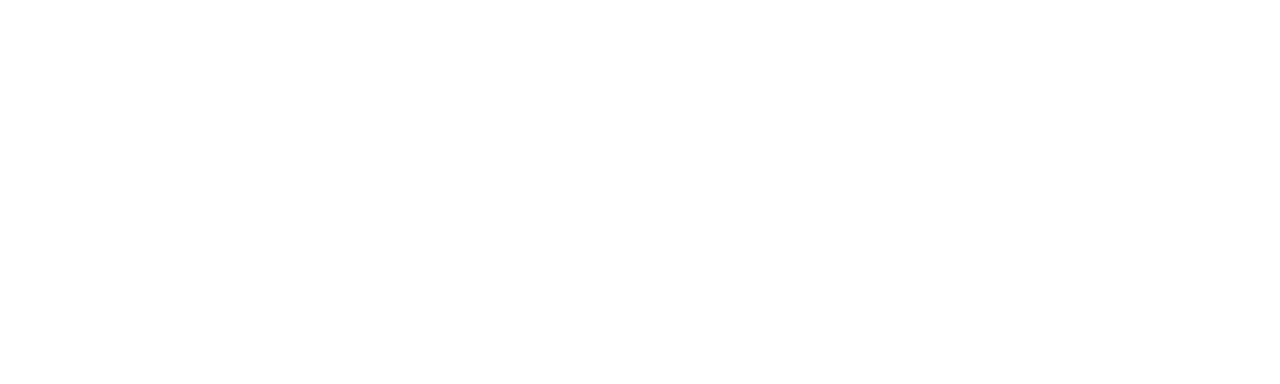
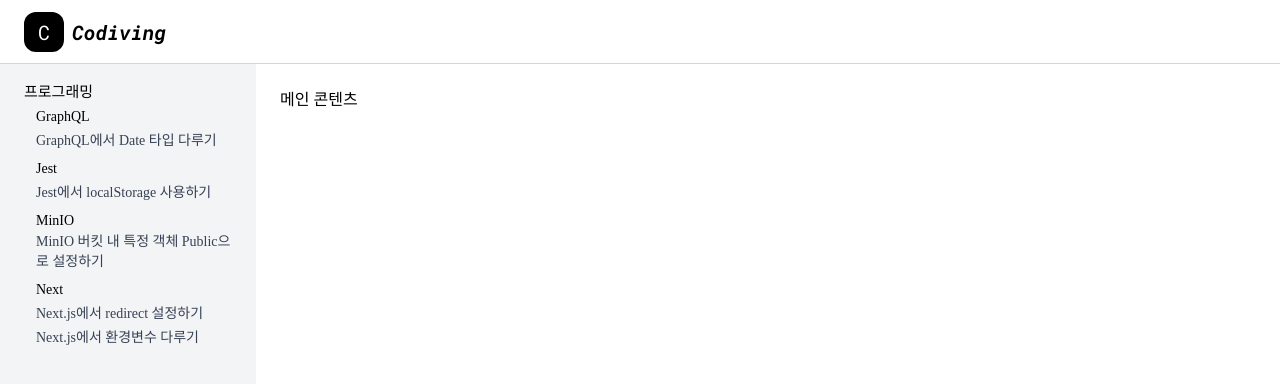
Before and after one commit to Codiving/tech-blog, a Next.js app: page / in a window 1280 px wide. Shown: the top 384 px of the page. Built offline with nearby package versions, Linux system fonts and the light colour scheme; a web font is replaced by a local one.

Commit message:
더미 데이터 렌더링

```diff
--- a/src/app/layout.tsx
+++ b/src/app/layout.tsx
@@ -1,11 +1,70 @@
 import type { Metadata } from "next";
 import "./globals.css";
+import { Header, Sidebar } from "@/components";
 
 export const metadata: Metadata = {
   title: "Codiving's 개발 블로그",
   description:
     "Codiving's 개발 블로그입니다. React, NextJS, TypeScript, JavaScript, Electron 등 여러 언어와 프레임워크를 공유합니다.",
 };
+
+const items: TreeItem[] = [
+  {
+    label: "프로그래밍",
+    children: [
+      {
+        label: "GraphQL",
+        children: [
+          {
+            open: true,
+            label: "GraphQL에서 Date 타입 다루기",
+            path: "프로그래밍/GraphQL/GraphQL에서 Date 타입 다루기",
+          },
+        ],
+        open: true,
+      },
+      {
+        label: "Jest",
+        children: [
+          {
+            open: true,
+            label: "Jest에서 localStorage 사용하기",
+            path: "프로그래밍/Jest/Jest에서 localStorage 사용하기",
+          },
+        ],
+        open: true,
+      },
+      {
+        label: "MinIO",
+        children: [
+          {
+            open: true,
+            label: "MinIO 버킷 내 특정 객체 Public으로 설정하기",
+            path: "프로그래밍/MinIO/MinIO 버킷 내 특정 객체 Public으로 설정하기",
+          },
+        ],
+        open: true,
+      },
+      {
+        label: "Next",
+        children: [
+          {
+            open: true,
+            label: "Next.js에서 redirect 설정하기",
+            path: "프로그래밍/Next/Next.js에서 redirect 설정하기",
+          },
+          {
+            open: true,
+            label: "Next.js에서 환경변수 다루기",
+            path: "프로그래밍/Next/Next.js에서 환경변수 다루기",
+          },
+        ],
+        open: true,
+      },
+    ],
+    open: true,
+  },
+];
 
 export default function RootLayout({
   children,
@@ -14,7 +73,13 @@
 }>) {
   return (
     <html lang="ko">
-      <body className={"flex h-screen flex-col"}>{children}</body>
+      <body className={"flex h-screen flex-col"}>
+        <Header />
+        <div className="flex flex-1 overflow-hidden">
+          <Sidebar items={items} />
+          {children}
+        </div>
+      </body>
     </html>
   );
 }
--- a/src/app/page.tsx
+++ b/src/app/page.tsx
@@ -1,3 +1,5 @@
+import { MainContents } from "@/components";
+
 export default function Home() {
-  return null;
+  return <MainContents>메인 콘텐츠</MainContents>;
 }
```
